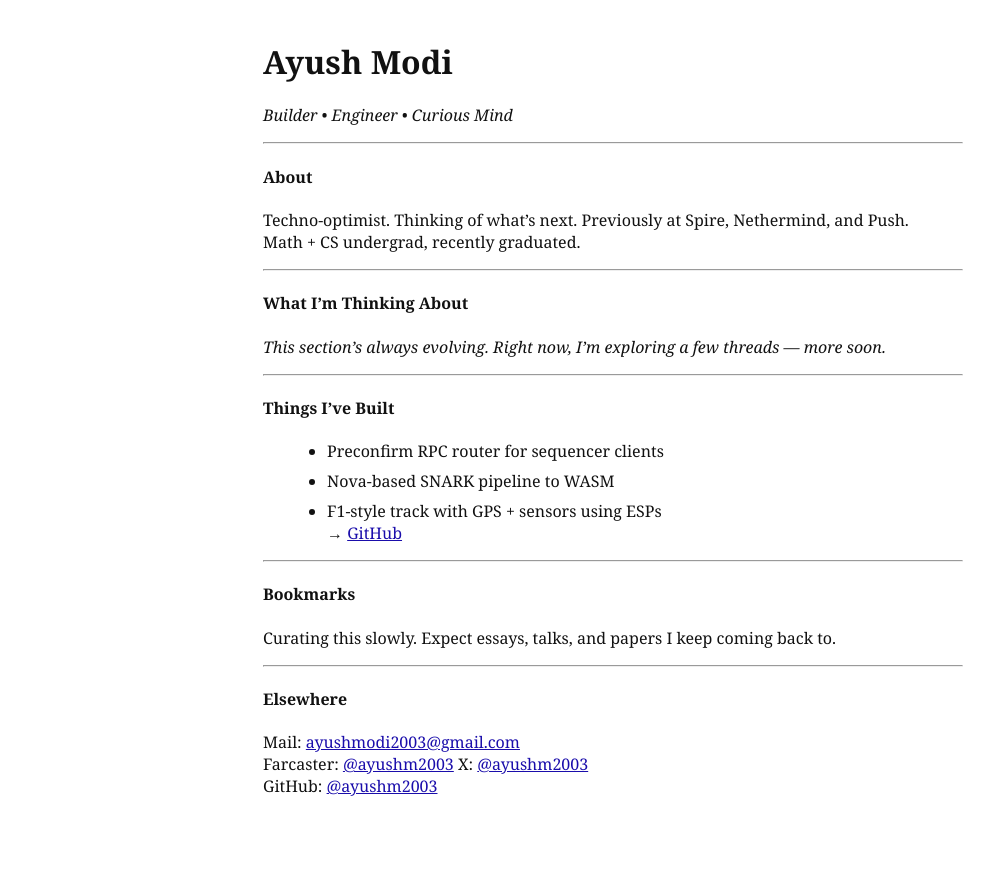
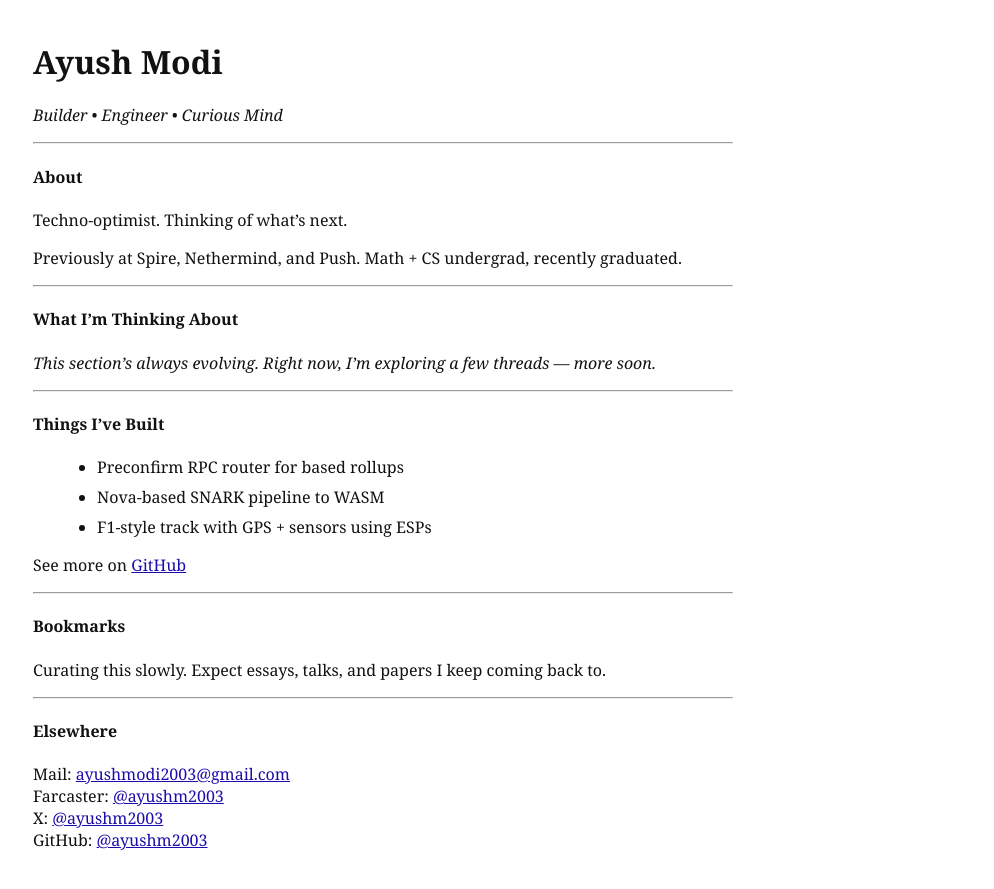
Before and after one commit to ayushm2003/ayushm2003.github.io, a Jekyll site: the page built from index.md, in a window 1280 px wide. Shown: the top 889 px of the page, without its empty margins (27-1021 px from the left). Built offline with Jekyll 4.4.1, drawn with Linux system fonts in a browser that asks for light colours.

Commit message:
left align

```diff
--- a/assets/style.css
+++ b/assets/style.css
@@ -1,7 +1,7 @@
 body {
 	font-family: 'Georgia', serif;
 	max-width: 700px;
-	margin: 40px auto;
+	margin: 40px 0 40px 40px;
 	padding: 0 20px;
 	background: #fff;
 	color: #111;
--- a/index.md
+++ b/index.md
@@ -10,6 +10,7 @@ title: ayush
 
 #### About
 Techno-optimist. Thinking of what's next.
+
 Previously at Spire, Nethermind, and Push.
 Math + CS undergrad, recently graduated.
 
@@ -21,10 +22,11 @@ Math + CS undergrad, recently graduated.
 ---
 
 #### Things I’ve Built
-- Preconfirm RPC router for sequencer clients
+- Preconfirm RPC router for based rollups
 - Nova-based SNARK pipeline to WASM
 - F1-style track with GPS + sensors using ESPs
-→ [GitHub](https://github.com/ayushm2003)
+
+See more on [GitHub](https://github.com/ayushm2003)
 
 ---
 
```
Also changed, not shown: 4 other files.
